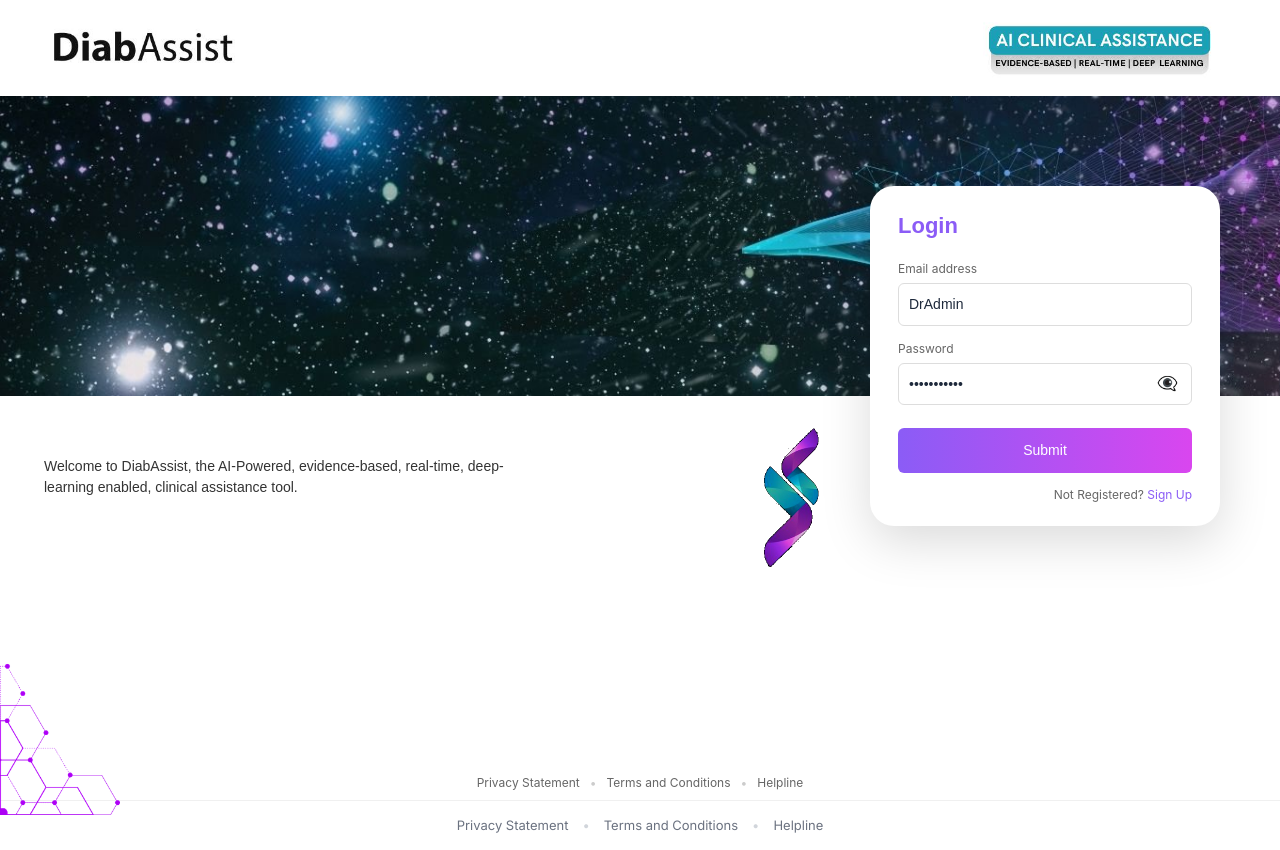
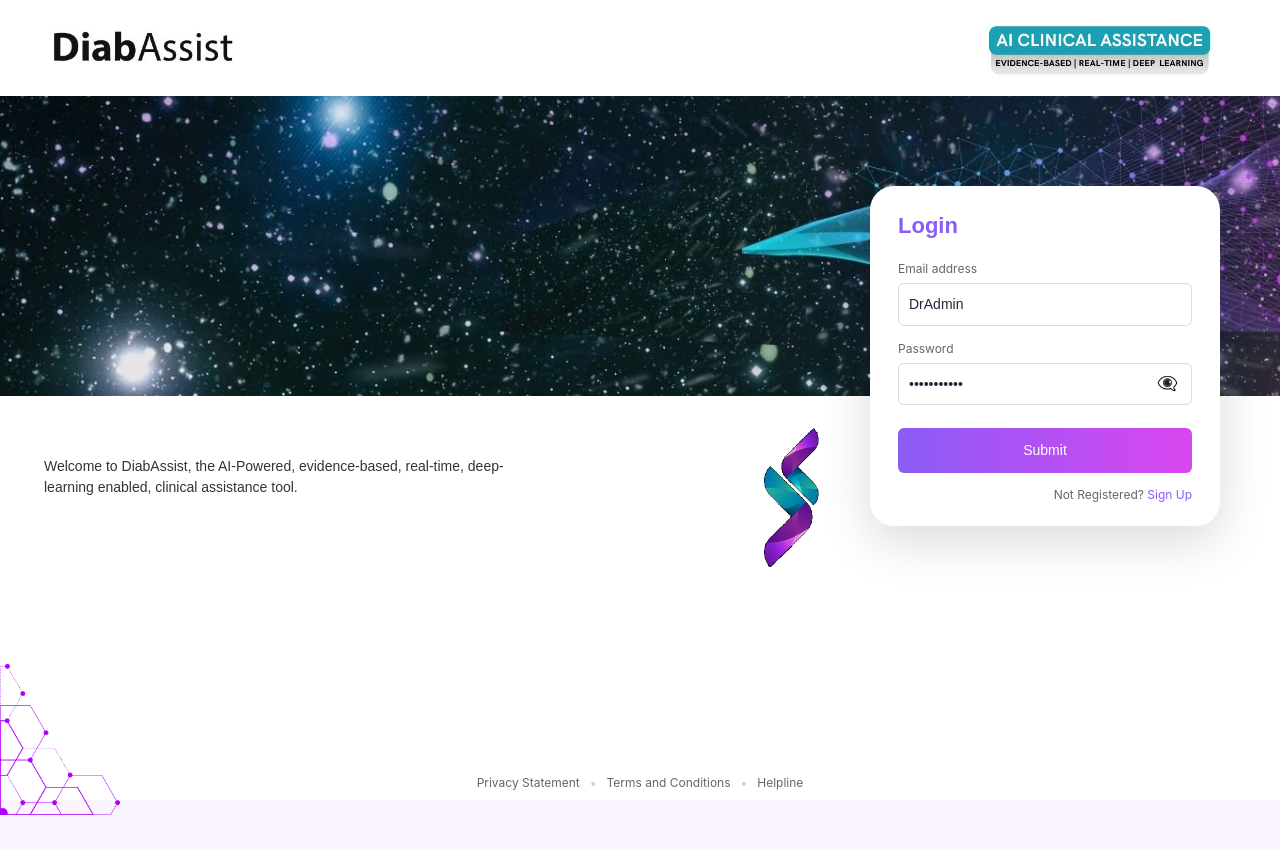
Before and after one commit to SaadAbdullah72/elements-interactive-proj-1, a React (Vite) app in the folder frontend/: page / in a window 1280 px wide. After the commit the page ends 800 px from the top, so only its background shows below. Built offline with nearby package versions, Linux system fonts and the light colour scheme.

Commit message:
Fix double footer on login page

```diff
--- a/frontend/src/App.jsx
+++ b/frontend/src/App.jsx
@@ -147,7 +147,8 @@ function App() {
         )}
       </div>
 
-      {/* Global footer links appear on all screens. Disclaimer appears on all but login. */}
+      {/* Global footer — hidden on login since login has its own */}
+      {currentScreen !== 'login' && (
         <footer
           className="global-footer"
           style={{
@@ -170,12 +171,11 @@ function App() {
             <span style={{ color: '#d1d5db' }}>•</span>
             <a href="#" style={{ color: '#6b7280', textDecoration: 'none' }}>Helpline</a>
           </div>
-        {currentScreen !== 'login' && (
           <div style={{ color: '#6b7280', fontSize: '12px', whiteSpace: 'nowrap' }}>
             This tool provides guideline-aligned suggestions only. The final diagnosis, treatment plan, and prescription are the sole responsibility of the licensed treating physician
           </div>
+        </footer>
       )}
-      </footer>
 
     </div>
   );
```
Lines whose indentation alone changed are shown as unchanged.
